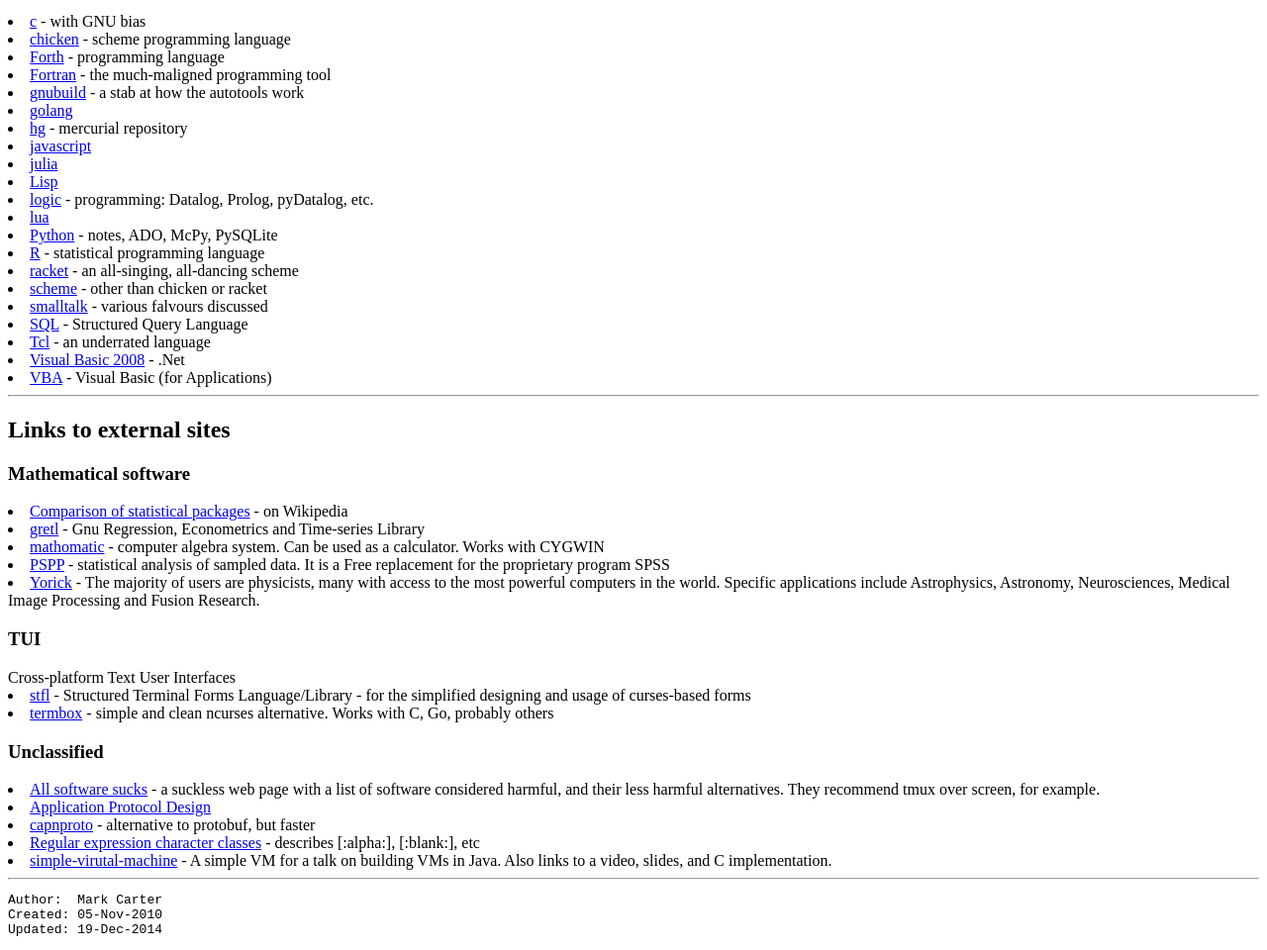
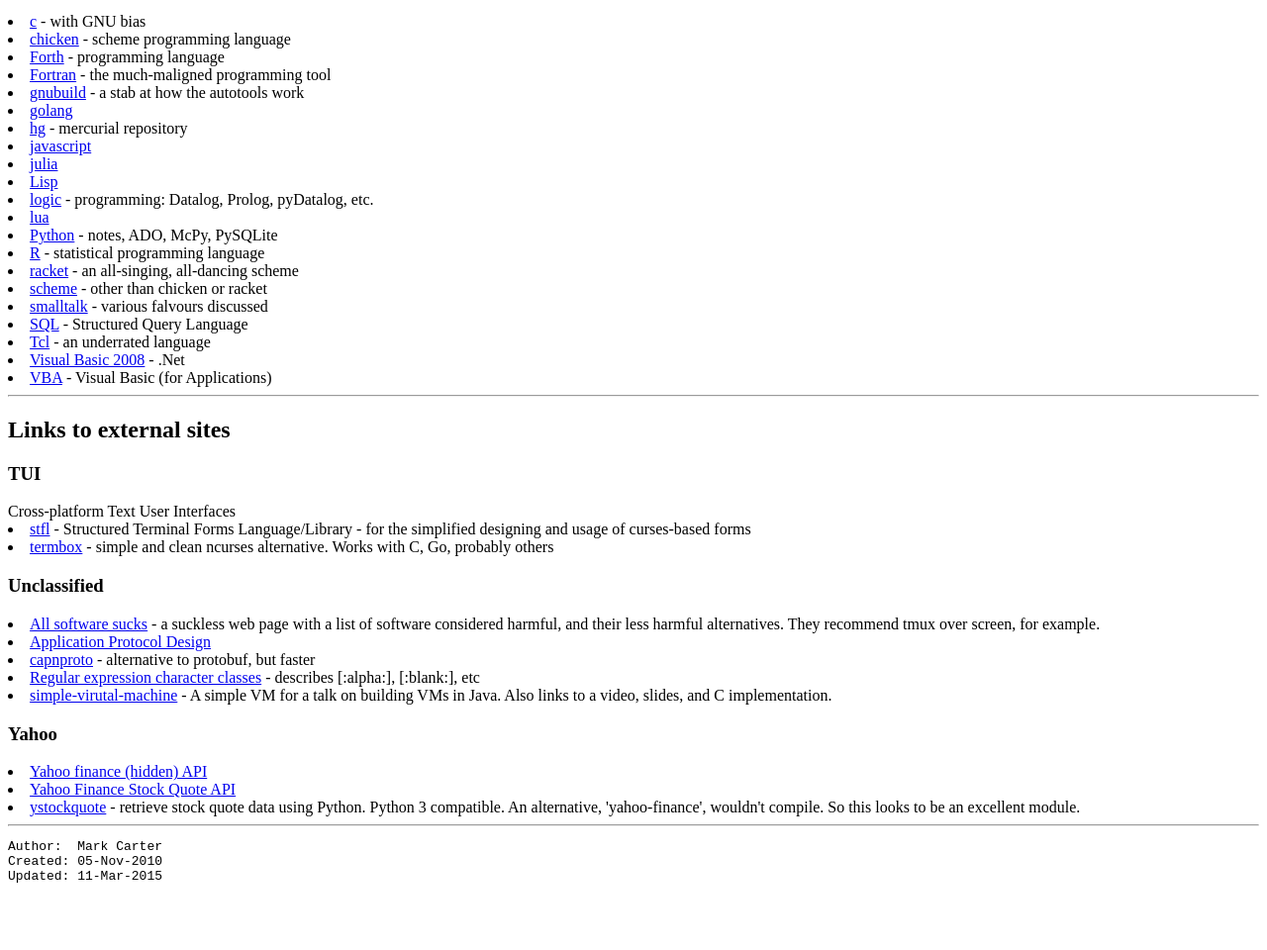
Before and after one commit to blippy/website, a plain HTML site: page main/htdocs/programming/programming.htm in a window 1280 px wide. Shown: the part 127-1087 px from the top of the page at 99% size. After the commit the page ends 1033 px from the top, so only its background shows below. Drawn offline with Linux system fonts and the light colour scheme.

Commit message:
modified:   main/htdocs/programming/programming.htm modified:   main/htdocs/unix/partitions.htm

```diff
--- a/main/htdocs/programming/programming.htm
+++ b/main/htdocs/programming/programming.htm
@@ -57,23 +57,6 @@
 
 
 
-
-
-
-<h3>Mathematical software</h3>
-
-
-<li><a href="http://en.wikipedia.org/wiki/Comparison_of_statistical_packages">Comparison of statistical packages</a> - on Wikipedia
-
-<li><a href="http://gretl.sourceforge.net/">gretl</a> - Gnu Regression, Econometrics and Time-series Library
-
-<li><a href="http://www.mathomatic.org/">mathomatic</a> - computer algebra system. Can be used as a calculator. Works with CYGWIN
-
-<li><a href="http://www.gnu.org/software/pspp/">PSPP</a> - statistical analysis of sampled data. It is a Free replacement for the proprietary program SPSS
-
-<li><a href="http://linuxgazette.net/issue26/obrien.html#array">Yorick</a> - The majority of users are physicists, many with access to the most powerful computers in the world. Specific applications include Astrophysics, Astronomy, Neurosciences, Medical Image Processing and Fusion Research.
-
-
 <h3>TUI</h3>
 Cross-platform Text User Interfaces
 
@@ -99,10 +82,19 @@ screen, for example.
 <li><a href="https://github.com/parrt/simple-virtual-machine">simple-virutal-machine</a> - A simple VM for a talk on building VMs in Java. Also links to a video, slides, and C implementation.
 
 
+
+<h3>Yahoo</h3>
+
+<li><a href="https://greenido.wordpress.com/2009/12/22/yahoo-finance-hidden-api/">Yahoo finance (hidden) API</a>
+
+<li><a href="http://vikku.info/codetrash/Yahoo_Finance_Stock_Quote_API">Yahoo Finance Stock Quote API</a>
+
+<li><a href="https://pypi.python.org/pypi/ystockquote">ystockquote</a> - retrieve stock quote data using Python. Python 3 compatible. An alternative, 'yahoo-finance', wouldn't compile. So this looks to be an excellent module.
+
 <hr><pre>
 Author:  Mark Carter
 Created: 05-Nov-2010
-Updated: 19-Dec-2014
+Updated: 11-Mar-2015
 </pre>
 </body>
 </html>
```
Also changed, not shown: main/htdocs/unix/partitions.htm (+2 -2 lines).
